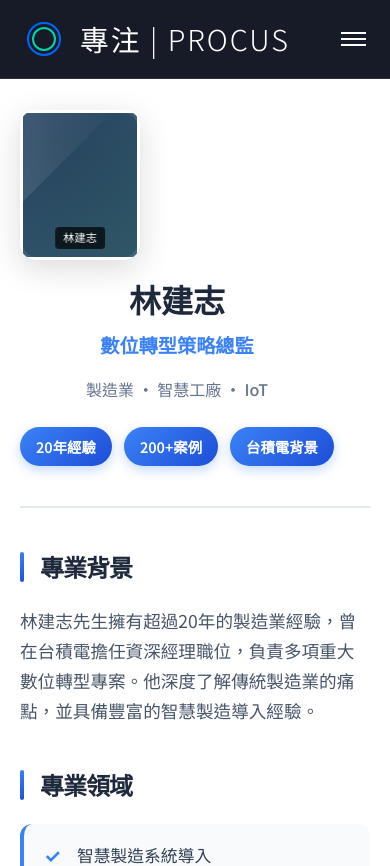
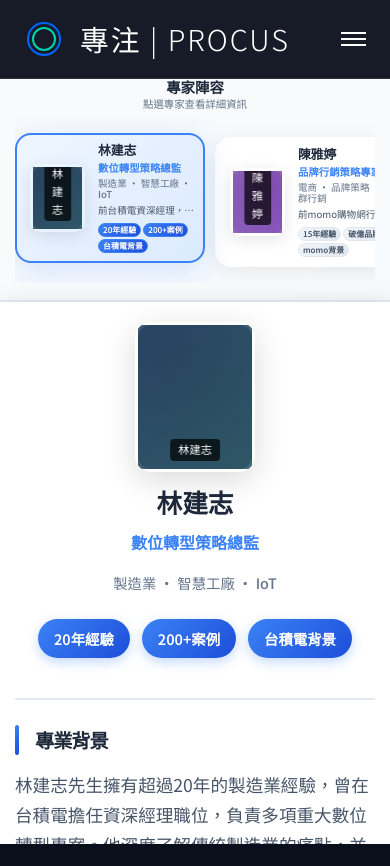
Before and after one commit to CWLiang/procus, a Next.js app: page /experts in a window 390 px wide. Shown: the top 866 px of the page. After the commit the page ends 844 px from the top, so only its background shows below. Built offline with nearby package versions, Linux system fonts and the light colour scheme.

Commit message:
adjust expert page

```diff
--- a/src/app/experts/page.tsx
+++ b/src/app/experts/page.tsx
@@ -1,6 +1,7 @@
 'use client';
 
 import { useState, useEffect } from 'react';
+import Link from 'next/link';
 
 // 專家資料
 const expertsData = [
@@ -261,6 +262,18 @@ const expertsData = [
 export default function ExpertsPage() {
   const [selectedExpert, setSelectedExpert] = useState(expertsData[0]);
 
+  // Handle URL parameters to select specific expert
+  useEffect(() => {
+    const urlParams = new URLSearchParams(window.location.search);
+    const expertId = urlParams.get('expert');
+    if (expertId) {
+      const expert = expertsData.find(exp => exp.id === parseInt(expertId));
+      if (expert) {
+        setSelectedExpert(expert);
+      }
+    }
+  }, []);
+
   useEffect(() => {
     // Navbar scroll effect
     const handleScroll = () => {
@@ -295,9 +308,40 @@ export default function ExpertsPage() {
       e.stopPropagation();
     };
 
+    // Handle logo click for smooth scroll to top or navigate to home
+    const handleLogoClick = (e: Event) => {
+      const leftPanel = document.querySelector('.expert-detail-panel');
+      const rightPanel = document.querySelector('.experts-grid-panel');
+
+      // Check if both panels are at the top
+      const leftAtTop = !leftPanel || leftPanel.scrollTop <= 10;
+      const rightAtTop = !rightPanel || rightPanel.scrollTop <= 10;
+
+      if (leftAtTop && rightAtTop) {
+        // If at top, navigate to home page
+        window.location.href = '/';
+      } else {
+        // If not at top, scroll to top
+        e.preventDefault();
+        if (leftPanel) {
+          leftPanel.scrollTo({
+            top: 0,
+            behavior: 'smooth'
+          });
+        }
+        if (rightPanel) {
+          rightPanel.scrollTo({
+            top: 0,
+            behavior: 'smooth'
+          });
+        }
+      }
+    };
+
     // Add event listeners
     window.addEventListener('scroll', handleScroll);
     document.querySelector('.mobile-menu-toggle')?.addEventListener('click', handleMobileMenuClick);
+    document.querySelector('#logoLink')?.addEventListener('click', handleLogoClick);
 
     // Add mobile menu link click handlers
     const mobileMenuLinks = document.querySelectorAll('.nav-menu a');
@@ -320,6 +364,7 @@ export default function ExpertsPage() {
     return () => {
       window.removeEventListener('scroll', handleScroll);
       document.querySelector('.mobile-menu-toggle')?.removeEventListener('click', handleMobileMenuClick);
+      document.querySelector('#logoLink')?.removeEventListener('click', handleLogoClick);
 
       // Remove mobile menu link click handlers
       const mobileMenuLinks = document.querySelectorAll('.nav-menu a');
@@ -341,17 +386,17 @@ export default function ExpertsPage() {
       {/* Navigation */}
       <nav id="navbar">
         <div className="nav-container">
-          <a href="/" className="logo">
+          <Link href="/" className="logo" id="logoLink">
             <div className="logo-mark"></div>
             專注 | PROCUS
-          </a>
+          </Link>
           <div className="nav-menu">
-            <a href="/#why-procus">為何選擇專注</a>
-            <a href="/#experts">專家陣容</a>
-            <a href="/#cases">成功案例</a>
-            <a href="/#services">服務流程</a>
-            <a href="/#about">關於我們</a>
-            <a href="/consultation.html" className="contact-btn">立即諮詢</a>
+            <Link href="/#why-procus">為何選擇專注</Link>
+            <Link href="/#experts">專家陣容</Link>
+            <Link href="/#cases">成功案例</Link>
+            <Link href="/#services">服務流程</Link>
+            <Link href="/#about">關於我們</Link>
+            <Link href="/experts" className="contact-btn">立即諮詢</Link>
           </div>
           <div className="mobile-menu-toggle">
             <span></span>
@@ -452,10 +497,10 @@ export default function ExpertsPage() {
 
             {/* CTA Button */}
             <div className="expert-cta">
-              <a href="/consultation.html" className="cta-primary">
+              <Link href="/experts" className="cta-primary">
                 預約諮詢 {selectedExpert.name}
                 <span>→</span>
-              </a>
+              </Link>
             </div>
           </div>
         </div>
--- a/src/app/globals.css
+++ b/src/app/globals.css
@@ -70,6 +70,12 @@ nav.scrolled {
   display: flex;
   align-items: center;
   gap: 1rem;
+  cursor: pointer;
+  transition: opacity 0.3s ease;
+}
+
+.logo:hover {
+  opacity: 0.8;
 }
 
 .logo-mark {
@@ -476,6 +482,9 @@ nav.scrolled {
   flex-shrink: 0;
   position: relative;
   transition: all 0.3s ease;
+  text-decoration: none;
+  color: inherit;
+  cursor: pointer;
 }
 
 .expert-card:hover {
@@ -1562,6 +1571,67 @@ footer {
     flex-direction: column;
     gap: 2rem;
   }
+
+  /* 專家頁面小螢幕優化 */
+  .expert-grid-card {
+    min-width: 190px !important;
+    max-width: 190px !important;
+    padding: 8px !important;
+    gap: 8px !important;
+    min-height: 80px !important;
+    align-items: center !important;
+  }
+
+  .expert-grid-avatar {
+    width: 65px !important;
+    min-width: 65px !important;
+    display: flex !important;
+    justify-content: center !important;
+    align-items: center !important;
+    margin-bottom: 0 !important;
+    flex-shrink: 0 !important;
+  }
+
+  .expert-grid-avatar .avatar-image {
+    width: 55px !important;
+    height: 68px !important;
+    object-fit: cover !important;
+    flex-shrink: 0 !important;
+  }
+
+  .expert-grid-name {
+    font-size: 0.8rem !important;
+    margin-bottom: 2px !important;
+  }
+
+  .expert-grid-title {
+    font-size: 0.65rem !important;
+    margin-bottom: 2px !important;
+  }
+
+  .expert-grid-expertise {
+    font-size: 0.6rem !important;
+    margin-bottom: 3px !important;
+  }
+
+  .expert-grid-bio {
+    font-size: 0.6rem !important;
+    -webkit-line-clamp: 1 !important; /* 在小螢幕只顯示1行 */
+    margin-bottom: 3px !important;
+  }
+
+  .grid-highlight-badge {
+    font-size: 0.5rem !important;
+    padding: 2px 4px !important;
+  }
+
+  .grid-title {
+    font-size: 0.9rem !important;
+  }
+
+  .grid-subtitle {
+    font-size: 0.65rem !important;
+  }
 }
 
 /* Expert Detail Page Styles */
@@ -2046,22 +2116,32 @@ footer {
   .expert-detail-page {
     flex-direction: column;
     padding-top: 70px;
-  }
-
-  .expert-detail-panel,
+    height: calc(100vh - 70px);
+    overflow: hidden;
+  }
+
   .experts-grid-panel {
     max-width: 100%;
     flex: none;
-    height: auto;
-    min-height: 50vh;
+    height: 30%; /* 上半部佔30% */
+    order: 1;
+    overflow: hidden;
+    background: rgba(248, 250, 252, 0.95);
+    border-bottom: 2px solid rgba(226, 232, 240, 0.8);
+    backdrop-filter: blur(10px);
   }
 
   .expert-detail-panel {
-    justify-content: center;
+    max-width: 100%;
+    flex: none;
+    height: 70%; /* 下半部佔70% */
+    order: 2;
+    overflow-y: auto;
+    justify-content: flex-start;
   }
 
   .expert-detail-content {
-    padding: 40px 20px;
+    padding: 20px 15px;
     max-width: 100%;
     margin: 0 auto;
   }
@@ -2069,20 +2149,26 @@ footer {
   .expert-header {
     flex-direction: column;
     text-align: center;
-    gap: 20px;
-    margin-bottom: 40px;
+    gap: 15px;
+    margin-bottom: 25px;
+    align-items: center;
+    justify-content: center;
+  }
+
+  .expert-main-avatar {
+    align-self: center;
   }
 
   .expert-main-name {
-    font-size: 2rem;
+    font-size: 1.6rem;
   }
 
   .expert-main-title {
-    font-size: 1.2rem;
+    font-size: 1rem;
   }
 
   .expert-main-expertise {
-    font-size: 1rem;
+    font-size: 0.9rem;
   }
 
   .expert-main-highlights {
@@ -2090,12 +2176,12 @@ footer {
   }
 
   .expert-section {
-    margin-bottom: 40px;
+    margin-bottom: 25px;
   }
 
   .expert-section .section-title {
-    font-size: 1.5rem;
-    margin-bottom: 20px;
+    font-size: 1.2rem;
+    margin-bottom: 15px;
   }
 
   .expert-credentials {
@@ -2108,47 +2194,147 @@ footer {
   }
 
   .experts-grid-content {
-    padding: 40px 20px;
+    padding: 8px 15px;
+    height: 100%;
+    display: flex;
+    flex-direction: column;
+  }
+
+  .grid-header {
+    margin-bottom: 8px;
+    text-align: center;
+    flex-shrink: 0;
   }
 
   .grid-title {
-    font-size: 1.8rem;
+    font-size: 1rem;
+    margin-bottom: 3px;
+    line-height: 1.2;
+  }
+
+  .grid-subtitle {
+    font-size: 0.7rem;
+    margin-bottom: 0;
+    line-height: 1.2;
   }
 
   .experts-grid-container {
-    grid-template-columns: 1fr;
-    gap: 20px;
+    display: flex;
+    gap: 10px;
+    overflow-x: auto;
+    overflow-y: hidden;
+    padding: 10px 8px 8px 8px;
+    flex: 1;
+    align-items: center;
+    scroll-snap-type: x mandatory;
+    max-height: calc(100% - 50px); /* 確保不超過容器高度 */
+    min-height: 110px; /* 確保有足夠高度顯示卡片 */
+  }
+
+  .experts-grid-container::-webkit-scrollbar {
+    height: 6px;
+  }
+
+  .experts-grid-container::-webkit-scrollbar-track {
+    background: rgba(255, 255, 255, 0.1);
+    border-radius: 3px;
+  }
+
+  .experts-grid-container::-webkit-scrollbar-thumb {
+    background: rgba(255, 255, 255, 0.3);
+    border-radius: 3px;
   }
 
   .expert-grid-card {
-    padding: 20px;
-    min-height: auto;
+    padding: 10px;
+    min-height: 85px;
+    max-height: 100%;
+    min-width: 210px;
+    max-width: 210px;
+    flex-shrink: 0;
+    height: fit-content;
+    display: flex;
+    flex-direction: row;
+    align-items: center;
+    text-align: left;
+    scroll-snap-align: start;
+    overflow: hidden;
+    gap: 10px;
+  }
+
+  .expert-grid-avatar {
+    margin-bottom: 0;
+    flex-shrink: 0;
+    display: flex;
+    justify-content: center;
+    align-items: center;
+    width: 75px;
+    min-width: 75px;
   }
 
   .expert-grid-avatar .avatar-image {
-    width: 100px;
-    height: 125px;
+    width: 65px;
+    height: 80px;
+    object-fit: cover;
+    flex-shrink: 0;
+  }
+
+  .expert-grid-info {
+    flex: 1;
+    display: flex;
+    flex-direction: column;
+    align-items: flex-start;
+    gap: 3px;
+    min-width: 0; /* 防止文字溢出 */
+    justify-content: center;
+    height: 100%;
   }
 
   .expert-grid-name {
-    font-size: 1.3rem;
+    font-size: 0.85rem;
+    margin-bottom: 2px;
+    line-height: 1.1;
+    font-weight: 700;
+    color: #1e293b;
   }
 
   .expert-grid-title {
-    font-size: 1rem;
+    font-size: 0.7rem;
+    margin-bottom: 3px;
+    line-height: 1.1;
+    color: #3b82f6;
+    font-weight: 600;
   }
 
   .expert-grid-expertise {
-    font-size: 0.9rem;
+    font-size: 0.65rem;
+    margin-bottom: 4px;
+    text-align: left;
+    line-height: 1.1;
+    color: #64748b;
   }
 
   .expert-grid-bio {
-    font-size: 0.95rem;
-    -webkit-line-clamp: 3;
+    font-size: 0.65rem;
+    -webkit-line-clamp: 2;
+    margin-bottom: 4px;
+    text-align: left;
+    line-height: 1.2;
+    color: #475569;
+    overflow: hidden;
+    display: -webkit-box;
+    -webkit-box-orient: vertical;
+  }
+
+  .expert-grid-highlights {
+    justify-content: flex-start;
+    gap: 2px;
+    flex-wrap: wrap;
   }
 
   .grid-highlight-badge {
-    padding: 6px 10px;
-    font-size: 0.75rem;
-  }
-}
+    padding: 2px 4px;
+    font-size: 0.5rem;
+    line-height: 1;
+  }
+}
```
Also changed, not shown: src/app/page.tsx (+43 -27 lines).
